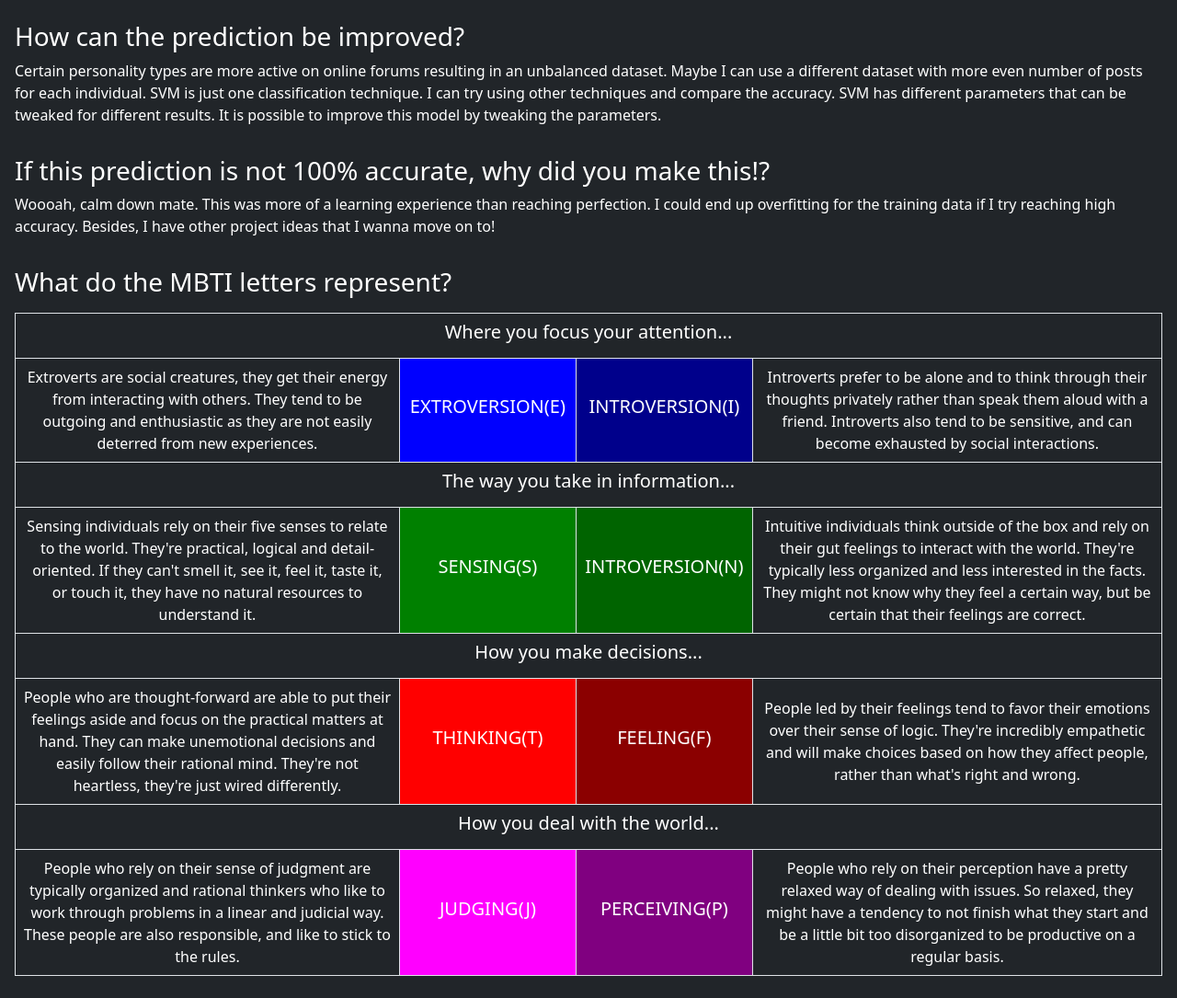
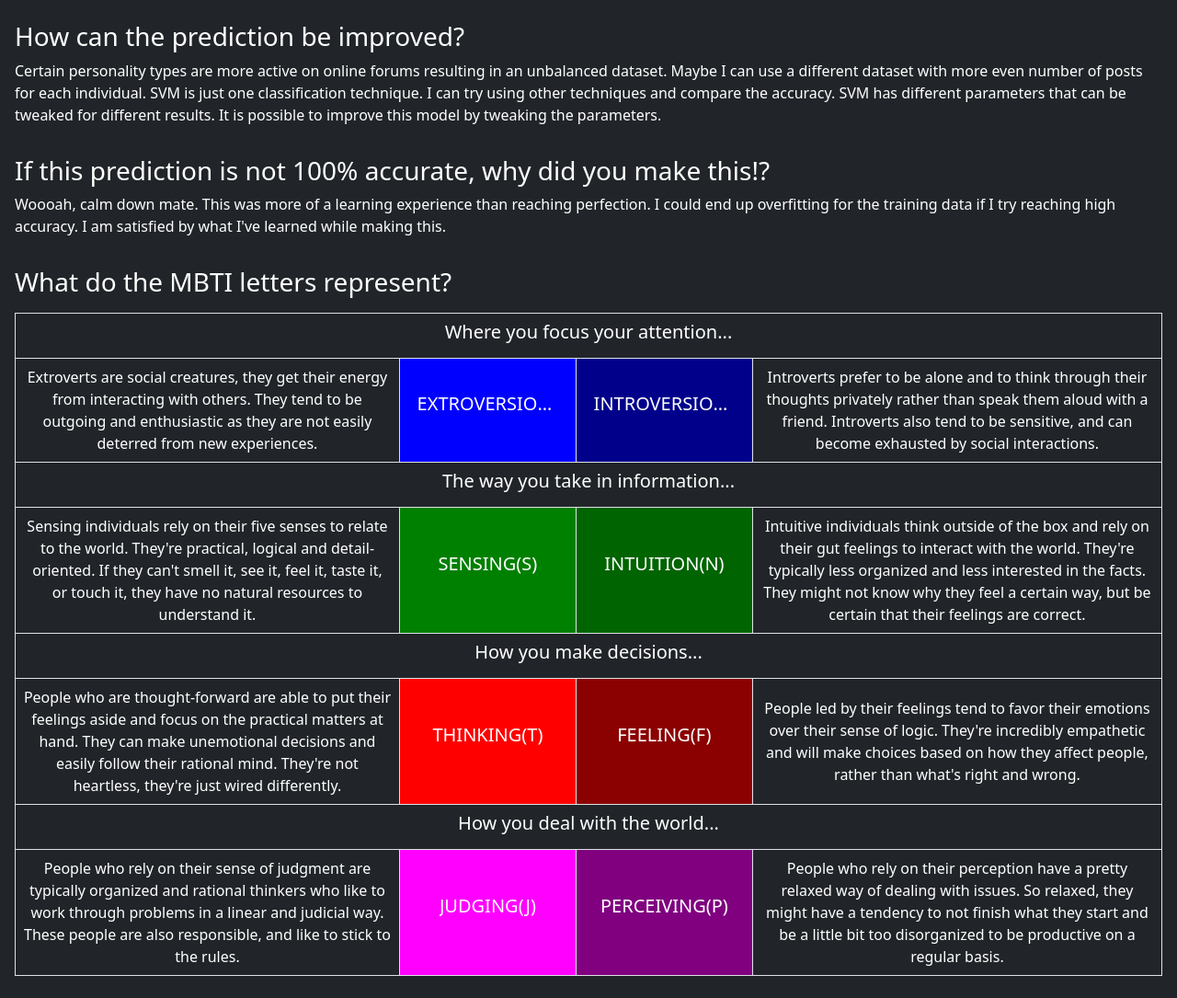
Before and after one commit to Proto007/MBTI-predictor, a Django app: page / in a window 1280 px wide. Shown: the part 1224-2309 px from the top of the page at 92% size. Run offline with Django 4.2, Linux system fonts and the light colour scheme; some libraries are stand-ins or nearby versions.

Commit message:
feat: improve the table showing type details

```diff
--- a/mbti_predictor/mbti_predictor/views.py
+++ b/mbti_predictor/mbti_predictor/views.py
@@ -65,7 +65,7 @@ class Predict(APIView):
             c_2 = Counter("".join([p[2] for p in types])).most_common(1)[0][0]
             c_3 = Counter("".join([p[3] for p in types])).most_common(1)[0][0]
             most_likely = f"{c_0}{c_1}{c_2}{c_3}"
-
+            most_likely_letters = {"c_0": c_0, "c_1": c_1, "c_2": c_2, "c_3": c_3}
             prediction = [
                 {
                     "type": t,
@@ -87,6 +87,7 @@ class Predict(APIView):
                     "most_likely_tag": p_tags[most_likely],
                     "most_likely_description": p_desc[most_likely],
                     "most_likely_link": f"https://www.16personalities.com/{most_likely}-personality",
+                    "most_likely_letters": most_likely_letters,
                 },
             )
 
--- a/mbti_predictor/templates/homepage.html
+++ b/mbti_predictor/templates/homepage.html
@@ -4,7 +4,7 @@
         {% load static %}
         {% comment %} Asset Source: https://www.16personalities.com/ {% endcomment %}
         <title>MBTI-predictor</title>
-        <meta name="viewport" content="width=device-width, initial-scale=1, maximum-scale=1, user-scalable=no">
+        <meta name="viewport" content="width=device-width, initial-scale=1">
         <script src="https://code.jquery.com/jquery-2.1.3.min.js"></script>
         <script src="https://cdn.jsdelivr.net/npm/bootstrap@5.2.3/dist/js/bootstrap.min.js" integrity="sha384-cuYeSxntonz0PPNlHhBs68uyIAVpIIOZZ5JqeqvYYIcEL727kskC66kF92t6Xl2V" crossorigin="anonymous"></script>
         <link rel="stylesheet" href="https://cdn.jsdelivr.net/npm/bootstrap@5.2.3/dist/css/bootstrap.min.css" integrity="sha384-rbsA2VBKQhggwzxH7pPCaAqO46MgnOM80zW1RWuH61DGLwZJEdK2Kadq2F9CUG65" crossorigin="anonymous">
@@ -38,6 +38,7 @@
     </nav>
     <div>
     {% if prediction %}
+        <div class="p-2 bg-dark">
         <div class="d-flex flex-column flex-lg-row p-5 text-bg-dark align-items-center">
             <img class="col-12 col-sm-6 col-md-10 col-lg-5 col-xl-6 p-3" src="{% static highlight %}" style="pointer-events: none;">
             <div class="p-3">
@@ -52,33 +53,47 @@
         {% comment %} Content Source: https://www.bustle.com/p/what-do-the-myers-briggs-letters-mean-they-stand-for-very-important-personality-features-8553206 {% endcomment %}
         <table class="table table-bordered align-middle text-center text-bg-dark m-0">
             <tbody>
-                <th colspan="4" class="text-bg-dark"><h5>Where you focus your attention...</h5></th>
+                <th colspan="2" class="text-bg-dark"><h5>Where you focus your attention...</h5></th>
                 <tr style="height:10vh;">
-                    <td class="p-2">Extroverts are social creatures, they get their energy from interacting with others. They tend to be outgoing and enthusiastic as they are not easily deterred from new experiences.</td>
-                    <td class="text-white font-weight-bold" style="width:15vw; background-color: blue;"><h5>EXTROVERSION(E)</h5></td>
-                    <td class="text-white font-weight-bold" style="width:15vw; background-color: darkblue"><h5>INTROVERSION(I)</h5></td>
-                    <td class="p-2">Introverts prefer to be alone and to think through their thoughts privately rather than speak them aloud with a friend. Introverts also tend to be sensitive, and can become exhausted by social interactions.</td>
+                    {% if  most_likely_letters.c_0 == "E"%}
+                        <td class="text-white font-weight-bold text-truncate" style="width:15vw; background-color: blue;"><h5 class="d-inline-block text-truncate" style="max-width:12vw">EXTROVERSION(E)</h5></td>
+                        <td class="p-2 text-start">Extroverts are social creatures, they get their energy from interacting with others. They tend to be outgoing and enthusiastic as they are not easily deterred from new experiences.</td>
+                    {% else %}
+                        <td class="text-white font-weight-bold text-truncate" style="width:15vw; background-color: darkblue;"><h5 class="d-inline-block text-truncate" style="max-width:12vw">INTROVERSION(I)</h5></td>
+                        <td class="p-2 text-start">Introverts prefer to be alone and to think through their thoughts privately rather than speak them aloud with a friend. Introverts also tend to be sensitive, and can become exhausted by social interactions.</td>
+                    {% endif %}
                 </tr>
-                <th colspan="4" class="text-bg-dark"><h5>The way you take in information...</h5></th>
+                <th colspan="2" class="text-bg-dark"><h5>The way you take in information...</h5></th>
                 <tr style="height:10vh;">
-                    <td class="p-2">Sensing individuals rely on their five senses to relate to the world. They're practical, logical and detail-oriented. If they can't smell it, see it, feel it, taste it, or touch it, they have no natural resources to understand it.</td>
-                    <td class="text-white font-weight-bold" style="width:15vw; background-color: green;"><h5>SENSING(S)</h5></td>
-                    <td class="text-white font-weight-bold" style="width:15vw; background-color: darkgreen;"><h5>INTROVERSION(N)</h5></td>
-                    <td class="p-2">Intuitive individuals think outside of the box and rely on their gut feelings to interact with the world. They're typically less organized and less interested in the facts. They might not know why they feel a certain way, but be certain that their feelings are correct.</td>
+                    {% if  most_likely_letters.c_1 == "S" %}
+                        <td class="text-white font-weight-bold" style="width:15vw; background-color: green;"><h5 class="d-inline-block text-truncate" style="max-width:12vw">SENSING(S)</h5></td>
+                        <td class="p-2 text-start">Sensing individuals rely on their five senses to relate to the world. They're practical, logical and detail-oriented. If they can't smell it, see it, feel it, taste it, or touch it, they have no natural resources to understand it.</td>
+                    {% else %}
+                        <td class="text-white font-weight-bold" style="width:15vw; background-color: darkgreen;"><h5 class="d-inline-block text-truncate" style="max-width:12vw">INTUITION(N)</h5></td>
+                        <td class="p-2 text-start">Intuitive individuals think outside of the box and rely on their gut feelings to interact with the world. They're typically less organized and less interested in the facts. They might not know why they feel a certain way, but be certain that their feelings are correct.</td>
+                    {% endif %}
                 </tr>
-                <th colspan="4" class="text-bg-dark"><h5>How you make decisions...</h5></th>
-                <tr style="height:10vh;">
-                    <td class="p-2">People who are thought-forward are able to put their feelings aside and focus on the practical matters at hand. They can make unemotional decisions and easily follow their rational mind. They're not heartless, they're just wired differently.</td>
-                    <td class="text-white font-weight-bold" style="width:15vw; background-color: red;"><h5>THINKING(T)</h5></td>
-                    <td class="text-white font-weight-bold" style="width:15vw; background-color: darkred;"><h5>FEELING(F)</h5></td>
-                    <td class="p-2">People led by their feelings tend to favor their emotions over their sense of logic. They're incredibly empathetic and will make choices based on how they affect people, rather than what's right and wrong.</td>
+                <th colspan="2" class="text-bg-dark"><h5>How you make decisions...</h5></th>
+                    <tr style="height:10vh;">
+                        {% if  most_likely_letters.c_2 == "T" %}
+                            <td class="text-white font-weight-bold" style="width:15vw; background-color: red;"><h5 class="d-inline-block text-truncate" style="max-width:12vw">THINKING(T)</h5></td>
+                            <td class="p-2 text-start">People who are thought-forward are able to put their feelings aside and focus on the practical matters at hand. They can make unemotional decisions and easily follow their rational mind. They're not heartless, they're just wired differently.</td>
+                        {% else %}
+                            <td class="text-white font-weight-bold" style="width:15vw; background-color: darkred;"><h5 class="d-inline-block text-truncate" style="max-width:12vw">FEELING(F)</h5></td>
+                            <td class="p-2 text-start">People led by their feelings tend to favor their emotions over their sense of logic. They're incredibly empathetic and will make choices based on how they affect people, rather than what's right and wrong.</td>
+                        {% endif %}
+                    </tr>
                 </tr>
-                <th colspan="4" class="text-bg-dark"><h5>How you deal with the world...</h5></th>
-                <tr style="height:10vh;">
-                    <td class="p-2">People who rely on their sense of judgment are typically organized and rational thinkers who like to work through problems in a linear and judicial way. These people are also responsible, and like to stick to the rules.</td>
-                    <td class="text-white font-weight-bold" style="width:15vw; background-color: magenta;"><h5>JUDGING(J)</h5></td>
-                    <td class="text-white font-weight-bold" style="width:15vw; background-color: purple;"><h5>PERCEIVING(P)</h5></td>
-                    <td class="p-2">People who rely on their perception have a pretty relaxed way of dealing with issues. So relaxed, they might have a tendency to not finish what they start and be a little bit too disorganized to be productive on a regular basis.</td>
+                <th colspan="2" class="text-bg-dark"><h5>How you deal with the world...</h5></th>
+                    <tr style="height:10vh;">
+                        {% if  most_likely_letters.c_3 == "J" %}
+                            <td class="text-white font-weight-bold" style="width:15vw; background-color: magenta;"><h5 class="d-inline-block text-truncate" style="max-width:12vw">JUDGING(J)</h5></td>
+                            <td class="p-2 text-start">People who rely on their sense of judgment are typically organized and rational thinkers who like to work through problems in a linear and judicial way. These people are also responsible, and like to stick to the rules.</td>
+                        {% else %}
+                            <td class="text-white font-weight-bold" style="width:15vw; background-color: purple;"><h5 class="d-inline-block text-truncate" style="max-width:12vw">PERCEIVING(P)</h5></td>
+                            <td class="p-2 text-start">People who rely on their perception have a pretty relaxed way of dealing with issues. So relaxed, they might have a tendency to not finish what they start and be a little bit too disorganized to be productive on a regular basis.</td>
+                        {% endif %}
+                    </tr>
                 </tr>
             </tbody>
         </table>
@@ -101,6 +116,7 @@
                     </div>
                 {% endfor %}
             </div>
+        </div>
         </div>
     {% else %}
         <div class="text-bg-dark p-2">
@@ -147,45 +163,47 @@
                 </div>
                 <div class="py-2">
                     <h3>If this prediction is not 100% accurate, why did you make this!?</h3>
-                    <p>Woooah, calm down mate. This was more of a learning experience than reaching perfection. I could end up overfitting for the training data if I try reaching high accuracy. Besides, I have other project ideas that I wanna move on to!</p>
+                    <p>Woooah, calm down mate. This was more of a learning experience than reaching perfection. I could end up overfitting for the training data if I try reaching high accuracy. I am satisfied by what I've learned while making this.</p>
                 </div>
                 <h3 class="py-2">What do the MBTI letters represent?</h3>
             </div>
 
             {% comment %} Content Source: https://www.bustle.com/p/what-do-the-myers-briggs-letters-mean-they-stand-for-very-important-personality-features-8553206 {% endcomment %}
+            <div class="table-responsive">
             <table class="table table-bordered align-middle text-center text-bg-dark m-0">
                 <tbody>
                     <th colspan="4" class="text-bg-dark"><h5>Where you focus your attention...</h5></th>
                     <tr style="height:10vh;">
                         <td class="p-2">Extroverts are social creatures, they get their energy from interacting with others. They tend to be outgoing and enthusiastic as they are not easily deterred from new experiences.</td>
-                        <td class="text-white font-weight-bold" style="width:15vw; background-color: blue;"><h5>EXTROVERSION(E)</h5></td>
-                        <td class="text-white font-weight-bold" style="width:15vw; background-color: darkblue"><h5>INTROVERSION(I)</h5></td>
+                        <td class="text-white font-weight-bold text-truncate" style="width:15vw; background-color: blue;"><h5 class="d-inline-block text-truncate" style="max-width:12vw">EXTROVERSION(E)</h5></td>
+                        <td class="text-white font-weight-bold text-truncate" style="width:15vw; background-color: darkblue;"><h5 class="d-inline-block text-truncate" style="max-width:12vw">INTROVERSION(I)</h5></td>
                         <td class="p-2">Introverts prefer to be alone and to think through their thoughts privately rather than speak them aloud with a friend. Introverts also tend to be sensitive, and can become exhausted by social interactions.</td>
                     </tr>
                     <th colspan="4" class="text-bg-dark"><h5>The way you take in information...</h5></th>
                     <tr style="height:10vh;">
                         <td class="p-2">Sensing individuals rely on their five senses to relate to the world. They're practical, logical and detail-oriented. If they can't smell it, see it, feel it, taste it, or touch it, they have no natural resources to understand it.</td>
-                        <td class="text-white font-weight-bold" style="width:15vw; background-color: green;"><h5>SENSING(S)</h5></td>
-                        <td class="text-white font-weight-bold" style="width:15vw; background-color: darkgreen;"><h5>INTROVERSION(N)</h5></td>
+                        <td class="text-white font-weight-bold" style="width:15vw; background-color: green;"><h5 class="d-inline-block text-truncate" style="max-width:12vw">SENSING(S)</h5></td>
+                        <td class="text-white font-weight-bold" style="width:15vw; background-color: darkgreen;"><h5 class="d-inline-block text-truncate" style="max-width:12vw">INTUITION(N)</h5></td>
                         <td class="p-2">Intuitive individuals think outside of the box and rely on their gut feelings to interact with the world. They're typically less organized and less interested in the facts. They might not know why they feel a certain way, but be certain that their feelings are correct.</td>
                     </tr>
                     <th colspan="4" class="text-bg-dark"><h5>How you make decisions...</h5></th>
                     <tr style="height:10vh;">
                         <td class="p-2">People who are thought-forward are able to put their feelings aside and focus on the practical matters at hand. They can make unemotional decisions and easily follow their rational mind. They're not heartless, they're just wired differently.</td>
-                        <td class="text-white font-weight-bold" style="width:15vw; background-color: red;"><h5>THINKING(T)</h5></td>
-                        <td class="text-white font-weight-bold" style="width:15vw; background-color: darkred;"><h5>FEELING(F)</h5></td>
+                        <td class="text-white font-weight-bold" style="width:15vw; background-color: red;"><h5 class="d-inline-block text-truncate" style="max-width:12vw">THINKING(T)</h5></td>
+                        <td class="text-white font-weight-bold" style="width:15vw; background-color: darkred;"><h5 class="d-inline-block text-truncate" style="max-width:12vw">FEELING(F)</h5></td>
                         <td class="p-2">People led by their feelings tend to favor their emotions over their sense of logic. They're incredibly empathetic and will make choices based on how they affect people, rather than what's right and wrong.</td>
                     </tr>
                     <th colspan="4" class="text-bg-dark"><h5>How you deal with the world...</h5></th>
                     <tr style="height:10vh;">
                         <td class="p-2">People who rely on their sense of judgment are typically organized and rational thinkers who like to work through problems in a linear and judicial way. These people are also responsible, and like to stick to the rules.</td>
-                        <td class="text-white font-weight-bold" style="width:15vw; background-color: magenta;"><h5>JUDGING(J)</h5></td>
-                        <td class="text-white font-weight-bold" style="width:15vw; background-color: purple;"><h5>PERCEIVING(P)</h5></td>
+                        <td class="text-white font-weight-bold" style="width:15vw; background-color: magenta;"><h5 class="d-inline-block text-truncate" style="max-width:12vw">JUDGING(J)</h5></td>
+                        <td class="text-white font-weight-bold" style="width:15vw; background-color: purple;"><h5 class="d-inline-block text-truncate" style="max-width:12vw">PERCEIVING(P)</h5></td>
                         <td class="p-2">People who rely on their perception have a pretty relaxed way of dealing with issues. So relaxed, they might have a tendency to not finish what they start and be a little bit too disorganized to be productive on a regular basis.</td>
                     </tr>
                 </tbody>
             </table>
         </div>
+        </div>
     {% endif %}
     </div>
 </html>
```
